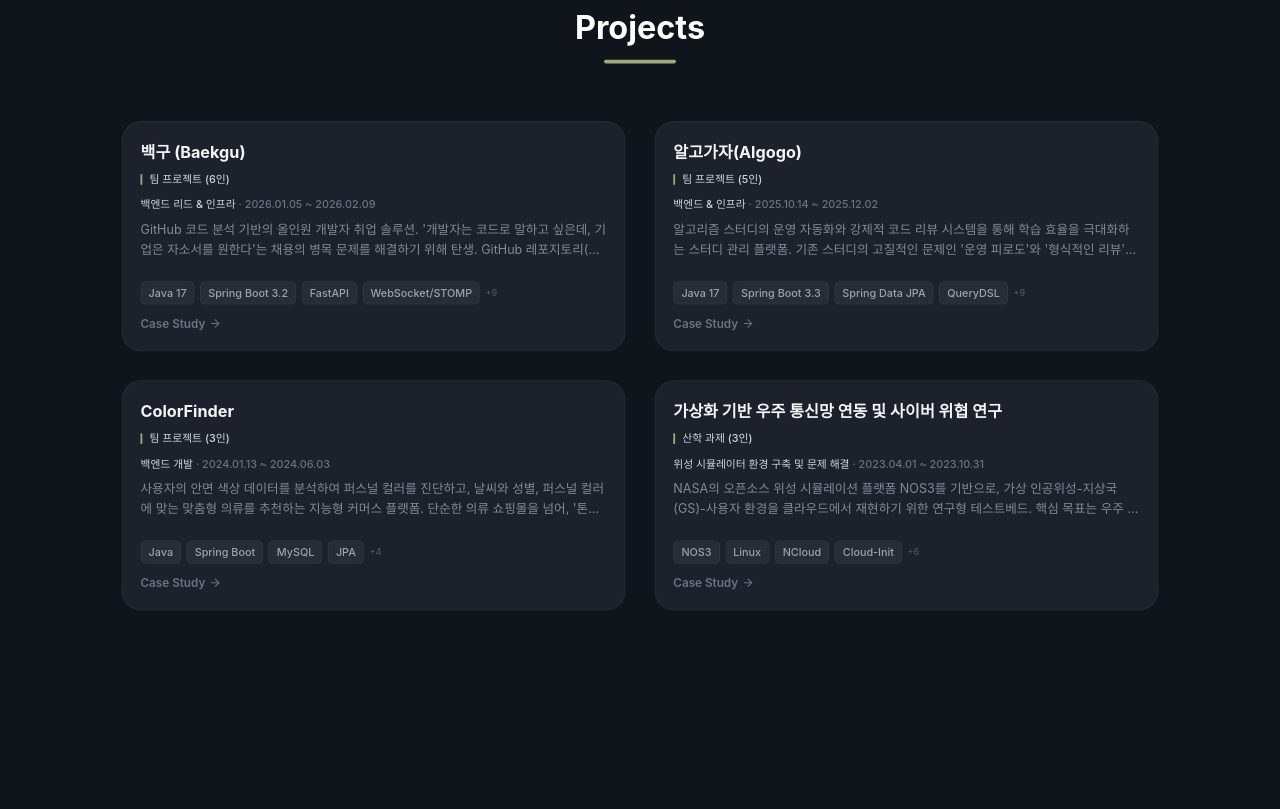
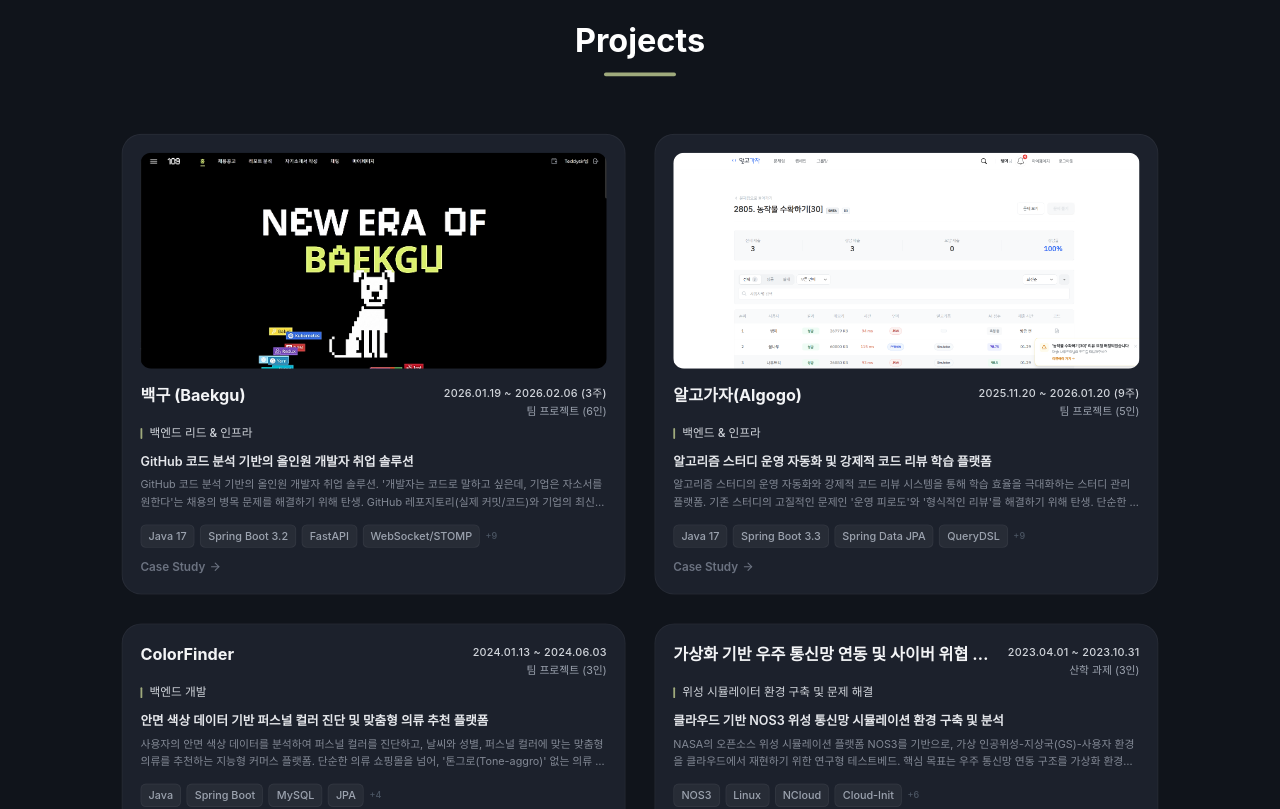
Before and after one commit to go-ring/portfolio, a React (Vite) app: page / in a window 1280 px wide. Shown: the part 920-1729 px from the top of the page. Built offline with nearby package versions, Linux system fonts and the light colour scheme.

Commit message:
fix: 프로젝트 카드 디자인 수정

```diff
--- a/src/components/projects/ProjectCard.tsx
+++ b/src/components/projects/ProjectCard.tsx
@@ -19,36 +19,49 @@ export function ProjectCard({ project, onClick, index }: ProjectCardProps) {
       transition={{ delay: index * 0.05 }}
     >
         <Card
-            className="group flex flex-col justify-between p-5 h-[256px] rounded-[22px]"
+            className="group flex flex-col justify-between p-5 min-h-[256px] rounded-[22px] overflow-hidden"
             onClick={onClick}
             hoverEffect={true}
         >
         <div>
-            {/* Header: Title & Arrow */}
-            <div className="flex justify-between items-start mb-2">
-                <h3 className="text-lg font-bold text-gray-100 group-hover:text-primary transition-colors truncate pr-4">
+            {/* Thumbnail Preview Area */}
+            {project.images?.preview && (
+                <div className="w-full h-[240px] mb-4 rounded-xl overflow-hidden relative bg-black/20 shrink-0">
+                    <img
+                      src={project.images.preview}
+                      alt={`${project.title} preview`}
+                      className="w-full h-full object-cover group-hover:scale-105 transition-transform duration-500"
+                    />
+                </div>
+            )}
+            {/* Header: Title, Type & Period */}
+            <div className="flex justify-between items-start mb-1.5 gap-2">
+                <h3 className="text-lg font-bold text-gray-100 group-hover:text-primary transition-colors truncate">
                     {project.title}
                 </h3>
-                <ArrowRight size={18} className="text-gray-500 opacity-0 group-hover:opacity-100 transition-opacity shrink-0" />
+                <div className="flex flex-col items-end shrink-0 mt-0.5">
+                    <p className="text-[12px] text-gray-300 font-medium tracking-wide">{project.period}</p>
+                    <p className="text-[12px] text-gray-400 mt-0.5">{project.type}</p>
+                </div>
             </div>
 
-            {/* Type */}
-            <div className="mb-3 flex items-center">
+            {/* Role */}
+            <div className="mb-2.5 flex items-center">
                 <span className="h-3 w-[2px] bg-primary rounded-full mr-2"></span>
-                <p className="text-xs text-gray-300 font-medium truncate">
-                    {project.type}
+                <p className="text-[13px] text-gray-300 font-medium truncate">
+                    {Array.isArray(project.role) ? project.role[0] : project.role}
                 </p>
             </div>
 
-            {/* Meta: Role · Period */}
-            <p className="text-xs text-gray-500 mb-2 font-medium truncate">
-                <span className="text-gray-300">{Array.isArray(project.role) ? project.role[0] : project.role}</span> · {project.period}
-            </p>
-
-            {/* Summary (Strict 2 lines) */}
-            <p className="text-sm text-gray-400 leading-relaxed line-clamp-2 h-[42px] mb-2 opacity-80">
-                {project.description}
-            </p>
+            {/* Summary (Single line) & Preview */}
+            <div className="mb-4">
+                <p className="text-[14px] text-gray-200 truncate mb-1.5 font-semibold">
+                    {project.shortDescription}
+                </p>
+                <p className="text-[12px] text-gray-400/80 leading-relaxed line-clamp-2 h-[38px]">
+                    {project.description}
+                </p>
+            </div>
         </div>
 
         {/* Footer - Modified Layout */}
--- a/src/data/index.ts
+++ b/src/data/index.ts
@@ -15,7 +15,6 @@ export interface ProjectDetails {
 import colorFinderSubject from "../resourse/colorfinder/subject.png";
 
 import colorFinderArch from "../resourse/colorfinder/architecture.png";
-import colorFinderPreview from "../resourse/colorfinder/preview.gif";
 
 import nos3Main from "../resourse/artificialSatellite/main.bmp";
 import nos3Arch1 from "../resourse/artificialSatellite/architecture1.bmp";
@@ -23,13 +22,16 @@ import nos3Arch2 from "../resourse/artificialSatellite/architecture2.bmp";
 
 import baekguMain from "../resourse/baekgu/main.gif";
 import baekguArch from "../resourse/baekgu/architecture.png";
+import baekguCardPreview from "../resourse/baekgu/baekgu.png";
 
 import algogoMain from "../resourse/algogo/main.gif";
+import algogoCardPreview from "../resourse/algogo/algogo.png";
 
 export interface Project {
   title: string;
   role: string | string[];
   description: string;
+  shortDescription: string;
   tech: string[];
   impact?: string;
   links: {
@@ -144,8 +146,9 @@ export const projects: Project[] = [
   {
     title: "백구 (Baekgu)",
     type: "팀 프로젝트 (6인)",
-    period: "2026.01.05 ~ 2026.02.09",
+    period: "2026.01.19 ~ 2026.02.06 (3주)",
     role: ["백엔드 리드 & 인프라"],
+    shortDescription: "GitHub 코드 분석 기반의 올인원 개발자 취업 솔루션",
     description:
       "GitHub 코드 분석 기반의 올인원 개발자 취업 솔루션. '개발자는 코드로 말하고 싶은데, 기업은 자소서를 원한다'는 채용의 병목 문제를 해결하기 위해 탄생.\n\nGitHub 레포지토리(실제 커밋/코드)와 기업의 최신 데이터(DART 공시, Perplexity AI)를 교차 분석하여, 기술 역량 기반 공고 매칭과 근거 있는 자기소개서 작성을 자동화. 범용 LLM의 할루시네이션(Hallucination) 문제를 극복하고, SSAFY 취업 컨설턴트 자문을 반영한 증거 중심 커리어 솔루션. ([시연 영상](https://drive.google.com/drive/folders/1aGZ_1izpcS2EAyXRVqEqdvG3YkIelbkJ?usp=sharing), [발표 자료](https://drive.google.com/drive/folders/1YyTF5Y8VIFfN4SU8AqsdHednnqFg9xkn?usp=sharing))",
     tech: [
@@ -166,8 +169,9 @@ export const projects: Project[] = [
     impact:
       "AI 분석 파이프라인 성공률 99.9% 달성 (배포 중단 이슈 해결)\n보안 시스템: 모의 해킹(Brute-force) 시나리오 평균 0.05초 내 자동 차단\n채팅 지연 1초(Polling) → 10ms 미만(WebSocket Push)으로 단축\n채팅방 목록 조회 1.5s → 50ms로 30배 성능 개선 (QueryDSL 최적화)\n보안 로직 DB → Redis 전환: 응답속도 120ms → 5ms, CPU 사용률 80% 감소",
     images: {
-      preview: baekguMain,
+      preview: baekguCardPreview,
       architecture: baekguArch,
+      main: baekguMain
     },
     links: {
       repo: "https://github.com/go-ring/baekgu",
@@ -241,8 +245,9 @@ export const projects: Project[] = [
   {
     title: "알고가자(Algogo)",
     type: "팀 프로젝트 (5인)",
-    period: "2025.10.14 ~ 2025.12.02",
+    period: "2025.11.20 ~ 2026.01.20 (9주)",
     role: ["백엔드 & 인프라"],
+    shortDescription: "알고리즘 스터디 운영 자동화 및 강제적 코드 리뷰 학습 플랫폼",
     description:
       "알고리즘 스터디의 운영 자동화와 강제적 코드 리뷰 시스템을 통해 학습 효율을 극대화하는 스터디 관리 플랫폼. \n\n기존 스터디의 고질적인 문제인 '운영 피로도'와 '형식적인 리뷰'를 해결하기 위해 탄생. 단순한 문제 풀이를 넘어, 제출 잠금(Lock) 시스템을 통한 선순환 리뷰 루프와 G-Eval 방법론 기반의 AI 코드 분석 엔진을 결합하여, 사용자가 알고리즘 학습의 본질인 '사고의 공유'에 집중할 수 있는 환경을 제공합니다. ([GitHub 저장소](https://github.com/go-ring/algogo), [Notion 워크스페이스](https://www.notion.so/2688c963ea8b80d88bf7e79182feeccc))",
     tech: [
@@ -263,7 +268,8 @@ export const projects: Project[] = [
     impact:
       "Blue-Green 무중단 배포 도입: 신규 버전 업데이트 시 서비스 중단율 0% 달성\nCI/CD 최적화: Multi-stage 빌드 및 캐싱 전략으로 배포 시간 12분 → 4분 (66% 단축)\n이미지 경량화: 런타임 이미지 용량 1.2GB → 320MB (73% 감소)로 서버 리소스 효율화\n서빙 최적화: CloudFront CDN 도입으로 S3 직접 접근 대비 자산 로딩 속도 40% 향상",
     images: {
-      preview: algogoMain,
+      preview: algogoCardPreview,
+      main: algogoMain
     },
     links: {
       repo: "https://github.com/go-ring/algogo",
@@ -328,6 +334,7 @@ export const projects: Project[] = [
   {
     title: "ColorFinder",
     type: "팀 프로젝트 (3인)",
+    shortDescription: "안면 색상 데이터 기반 퍼스널 컬러 진단 및 맞춤형 의류 추천 플랫폼",
     description:
       "사용자의 안면 색상 데이터를 분석하여 퍼스널 컬러를 진단하고, 날씨와 성별, 퍼스널 컬러에 맞는 맞춤형 의류를 추천하는 지능형 커머스 플랫폼.\n\n단순한 의류 쇼핑몰을 넘어, '톤그로(Tone-aggro)' 없는 의류 소비 경험을 제공하기 위해 개발. Google Vision AI를 활용하여 의류의 색상을 정밀하게 추출하고, 잭슨의 'Color Me Beautiful' 이론을 기반으로 구축한 데이터셋과 유클리디안 거리 알고리즘을 통해 의류의 퍼스널 컬러 타입을 자동 분류.\n\n기상청 API를 연동하여 실시간 기온에 적합한 의류 카테고리를 추천하고, 사용자의 퍼스널 컬러와 매칭되는 상품을 우선 노출하는 개인화 알고리즘 구현. ([기술 블로그](https://velog.io/@goring/ColorFinder-%EC%95%88%EB%A9%B4-%EC%83%89%EC%83%81-%EB%8D%B0%EC%9D%B4%ED%84%B0-%EA%B8%B0%EB%B0%98-%ED%8D%BC%EC%8A%A4%EB%84%90-%EC%BB%AC%EB%9F%AC-%EC%A7%84%EB%8B%A8-%EB%B0%8F-%EB%A7%9E%EC%B6%A4%ED%98%95-%EC%9D%98%EB%A5%98-%EC%B6%94%EC%B2%9C-%EC%87%BC%ED%95%91%EB%AA%B0-24ev5oqu), [발표 자료](https://drive.google.com/drive/folders/1q-xnMK3-20LDLs3RK-RJZiYkG4TAeYd4?usp=sharing))",
     tech: [
@@ -357,7 +364,6 @@ export const projects: Project[] = [
     },
     images: {
       architecture: colorFinderArch,
-      preview: colorFinderPreview,
     },
     details: {
       roleAndContribution: [
@@ -419,6 +425,7 @@ export const projects: Project[] = [
     period: "2023.04.01 ~ 2023.10.31",
     type: "산학 과제 (3인)",
     role: "위성 시뮬레이터 환경 구축 및 문제 해결",
+    shortDescription: "클라우드 기반 NOS3 위성 통신망 시뮬레이션 환경 구축 및 분석",
     description:
       "NASA의 오픈소스 위성 시뮬레이션 플랫폼 NOS3를 기반으로, 가상 인공위성-지상국(GS)-사용자 환경을 클라우드에서 재현하기 위한 연구형 테스트베드. 핵심 목표는 우주 통신망 연동 구조를 가상화 환경에서 검증하고, 사이버 위협 대응 실험이 가능한 기본 실행 환경 마련. NOS Engine, cFS, 42, COSMOS 등 구성요소를 중심으로 통신/운영 흐름을 분석하고 클라우드에서 재현 가능한 형태로 정리. ([연구 보고서](https://drive.google.com/file/d/1wtzY7gHgHmb1sj4i1sMoRnfpqYnxw1jh/view?usp=sharing))",
     tech: [
```
Also changed, not shown: src/components/ProjectModal.tsx (+2 -40 lines), src/resourse/algogo/algogo.png (added), src/resourse/baekgu/baekgu.png (added).
